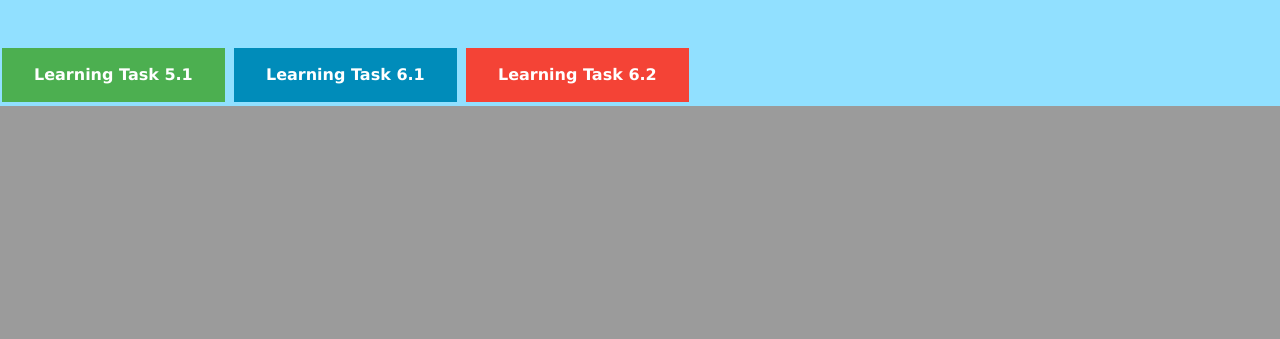
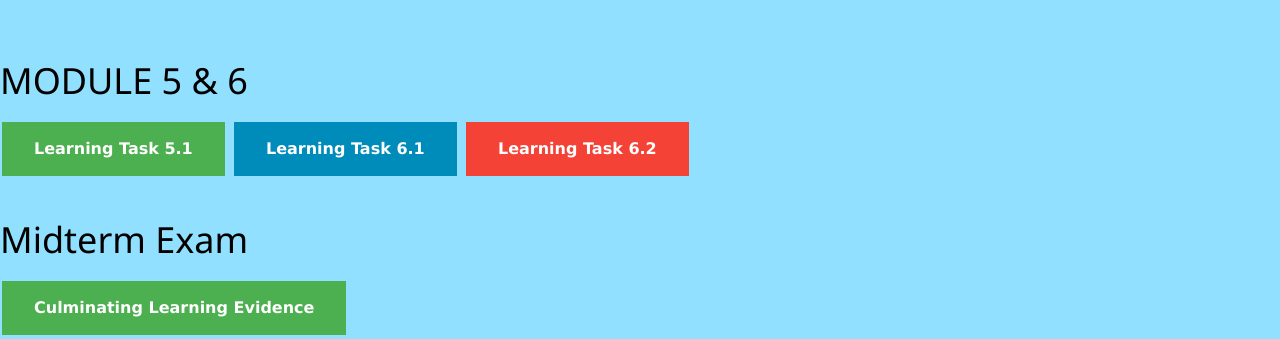
Before and after one commit to altheaabadilla2599/Portfolio, a PHP site: page /svg.php in a window 1280 px wide. Shown: the part 961-1300 px from the top of the page. Before the commit the page ends 1067 px from the top, so only its background shows below. Run offline with PHP 8.4, Linux system fonts and the light colour scheme.

Commit message:
Update svg.php

```diff
--- a/svg.php
+++ b/svg.php
@@ -32,13 +32,18 @@
 <br>
 <link rel="stylesheet" type="text/css" href="css/style.css">
 
+<h1> MODULE 5 & 6</h1>
 
 <a class="button" href="LT_5.1.php">Learning Task 5.1</a>
 <a class="button button2" href="LT_6.1.php">Learning Task 6.1</a>
 <a class="button button3" href="LT_6.2.php">Learning Task 6.2</a>
 
 
+<br>
+<br>
 
+<h1> Midterm Exam </h1>
+<a class="button" href="midterm.php">Culminating Learning Evidence</a>
 
 </body>
 </html>
```
